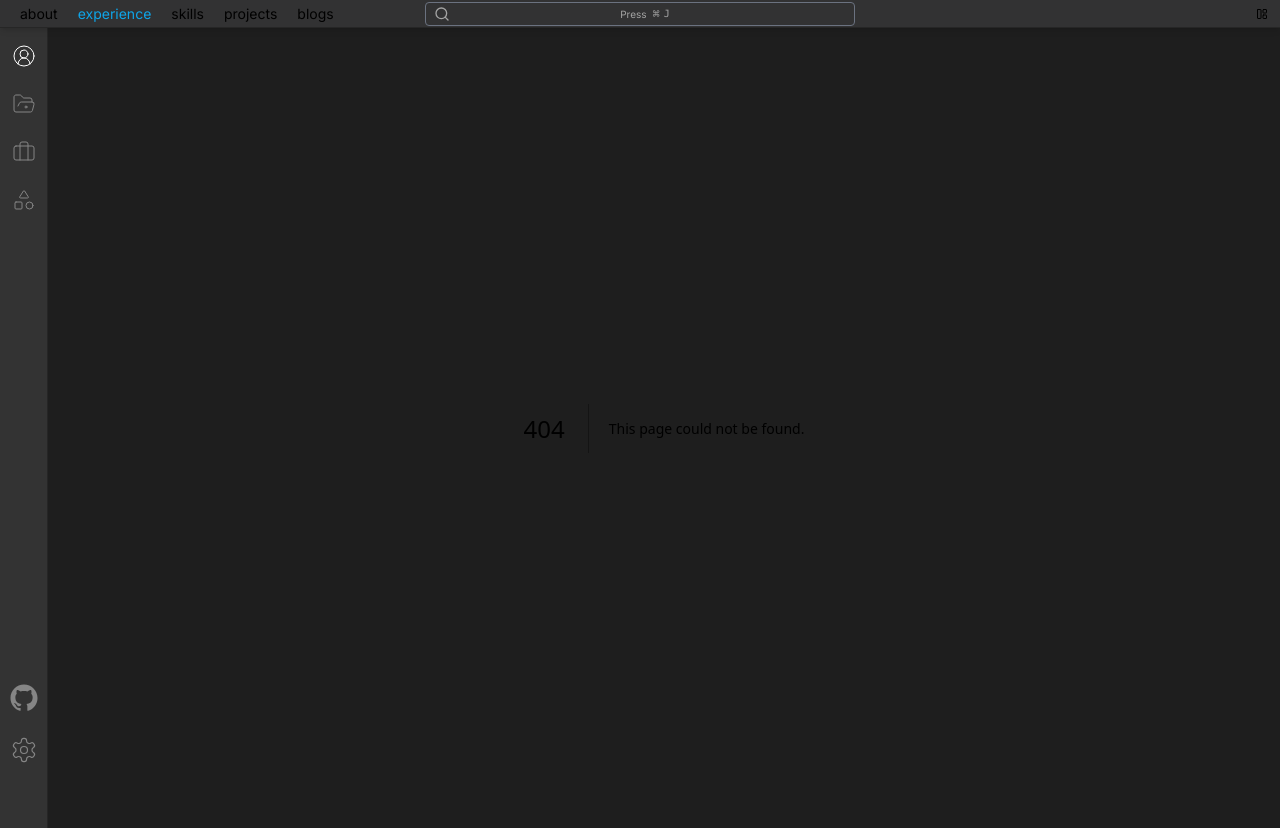
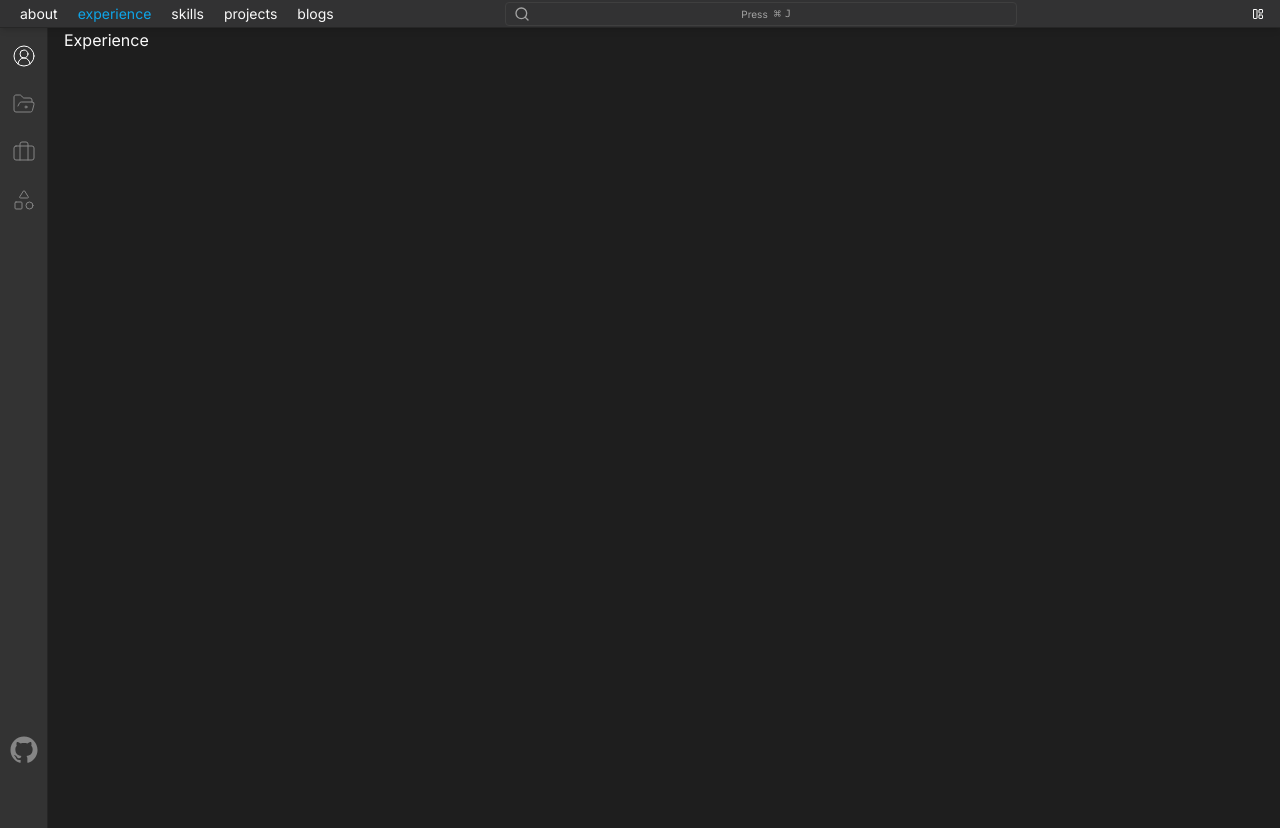
Before and after one commit to aziz-codes/azizcodes, a Next.js app: page /experience in a window 1280 px wide. Before the commit this address had no page. Built offline with nearby package versions, Linux system fonts and the light colour scheme.

Commit message:
some minor changes, git code ahead now

```diff
--- /dev/null
+++ b/app/experience/page.tsx
@@ -0,0 +1,7 @@
+import React from "react";
+
+const Experience = () => {
+  return <div>Experience</div>;
+};
+
+export default Experience;
--- a/components/navbar.tsx
+++ b/components/navbar.tsx
@@ -6,7 +6,7 @@ import {
   GearIcon,
   PersonIcon,
 } from "@radix-ui/react-icons";
-
+import { useStore } from "@/context/context-provider";
 import {
   CommandDialog,
   CommandEmpty,
@@ -23,6 +23,7 @@ import { suggestions } from "@/constants/command-list";
 import { LayoutPanelLeft, Search } from "lucide-react";
 
 const Navbar = () => {
+  const { open: sidebarOpen, setOpen: setSidebarOpen } = useStore();
   const [open, setOpen] = React.useState(false);
   const router = useRouter();
   const pathName = usePathname();
@@ -60,7 +61,7 @@ const Navbar = () => {
 
       <>
         <div
-          className="flex items-center border px-2 py-[1px] space-x-2 rounded-sm bg-transparent flex-1  border-gray-500 justify-between cursor-pointer hover:bg-muted hover:border-slate-700"
+          className="flex items-center border px-2 py-[1px] space-x-2 rounded-sm bg-transparent flex-1  border-[#3f3f3f] justify-between cursor-pointer hover:bg-muted hover:border-slate-700"
           onClick={() => setOpen(true)}
         >
           <Search className="w-4 h-4 text-muted-foreground " />
@@ -73,7 +74,7 @@ const Navbar = () => {
           <div></div>
         </div>
         <CommandDialog open={open} onOpenChange={setOpen}>
-          <CommandInput placeholder="Search pages by name" />
+          <CommandInput placeholder="Explore the portfolio" />
           <CommandList>
             <CommandEmpty>No results found.</CommandEmpty>
             <CommandGroup heading="Suggestions">
@@ -117,8 +118,17 @@ const Navbar = () => {
         </CommandDialog>
       </>
 
-      <div className="flex-1 justify-end flex items-center">
-        <LayoutPanelLeft className="w-3 h-3" />
+      <div className="w-[20%] justify-end flex items-center">
+        <div
+          className={`h-5 w-5 rounded-sm hover:bg-[#3f3f3f] flex items-center justify-center ${
+            sidebarOpen && "bg-[#3f3f3f]"
+          }`}
+        >
+          <LayoutPanelLeft
+            className="w-3 h-3 cursor-pointer"
+            onClick={() => setSidebarOpen(!sidebarOpen)}
+          />
+        </div>
       </div>
     </div>
   );
--- a/constants/command-list.ts
+++ b/constants/command-list.ts
@@ -1,9 +1,9 @@
-import { CodeXml, SquareKanban, University, User } from "lucide-react";
+import { CodeXml, SquareKanban, Briefcase, UserCircle } from "lucide-react";
 export const suggestions = [
   {
     label: "About Me",
     path: "/about",
-    icon: User,
+    icon: UserCircle,
   },
   {
     label: "Skills",
@@ -11,9 +11,9 @@ export const suggestions = [
     icon: CodeXml,
   },
   {
-    label: "Education",
-    path: "/education",
-    icon: University,
+    label: "Experience",
+    path: "/experience",
+    icon: Briefcase,
   },
   {
     label: "Projects",
@@ -22,7 +22,7 @@ export const suggestions = [
   },
 ];
 
-export const pages = [
+export const projects = [
   {
     label: "",
   },
--- a/constants/lists.ts
+++ b/constants/lists.ts
@@ -33,9 +33,9 @@ export const smSidebarLists = [
     icon: GitHubLogoIcon,
     isActive: false,
   },
-  {
-    label: "settings",
-    icon: Settings,
-    isActive: false,
-  },
+  // {
+  //   label: "settings",
+  //   icon: Settings,
+  //   isActive: false,
+  // },
 ];
```
